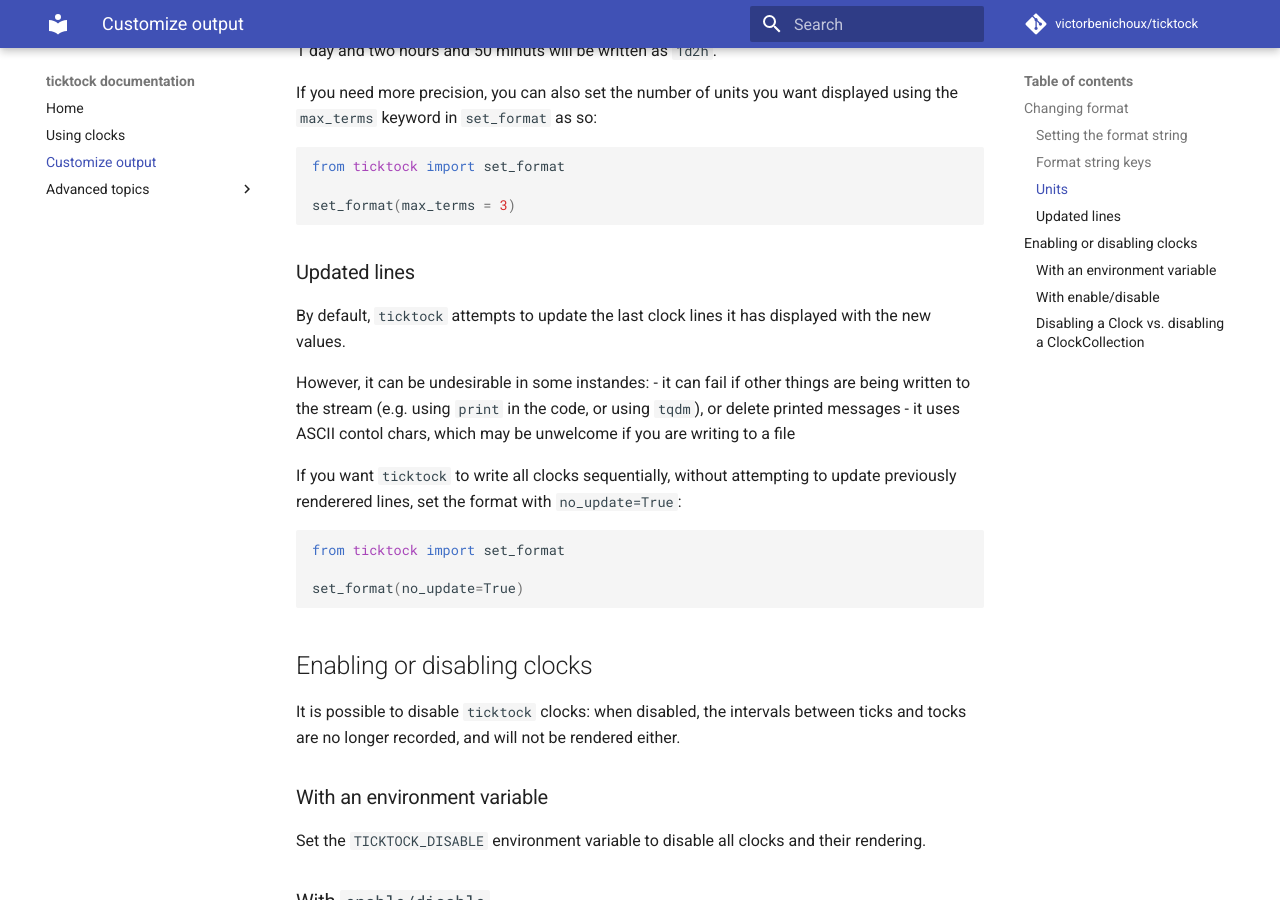
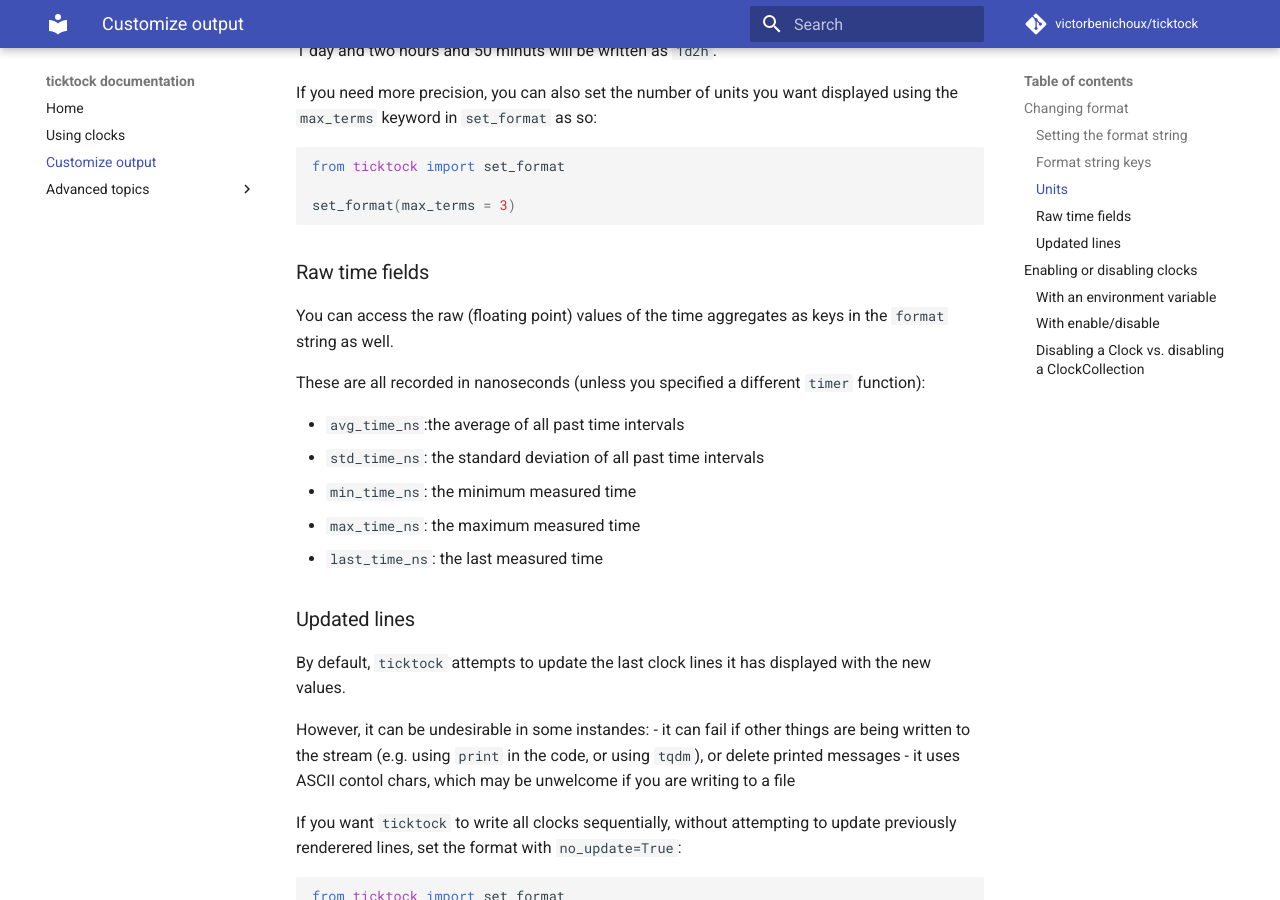
Before and after one commit to victorbenichoux/ticktock, an MkDocs documentation site: the page built from docs/customize.md, in a window 1280 px wide and 900 px high, scrolled down 1722 px. Built offline with MkDocs 1.6.1 and Material for MkDocs 9.7.7, drawn with Linux system fonts in a browser that asks for light colours; comment, search, counter and statistics services are not loaded.

Commit message:
format: also git access to the raw time attributes, document

````diff
--- a/docs/customize.md
+++ b/docs/customize.md
@@ -68,6 +68,18 @@ from ticktock import set_format
 set_format(max_terms = 3)
 ```
 
+### Raw time fields
+
+You can access the raw (floating point) values of the time aggregates as keys in the `format` string as well.
+
+These are all recorded in nanoseconds (unless you specified a different `timer` function):
+
+- `avg_time_ns`:the average of all past time intervals
+- `std_time_ns`: the standard deviation of all past time intervals
+- `min_time_ns`: the minimum measured time
+- `max_time_ns`: the maximum measured time
+- `last_time_ns`: the last measured time
+
 
 ### Updated lines
 
````
Also changed, not shown: 1 other file.
